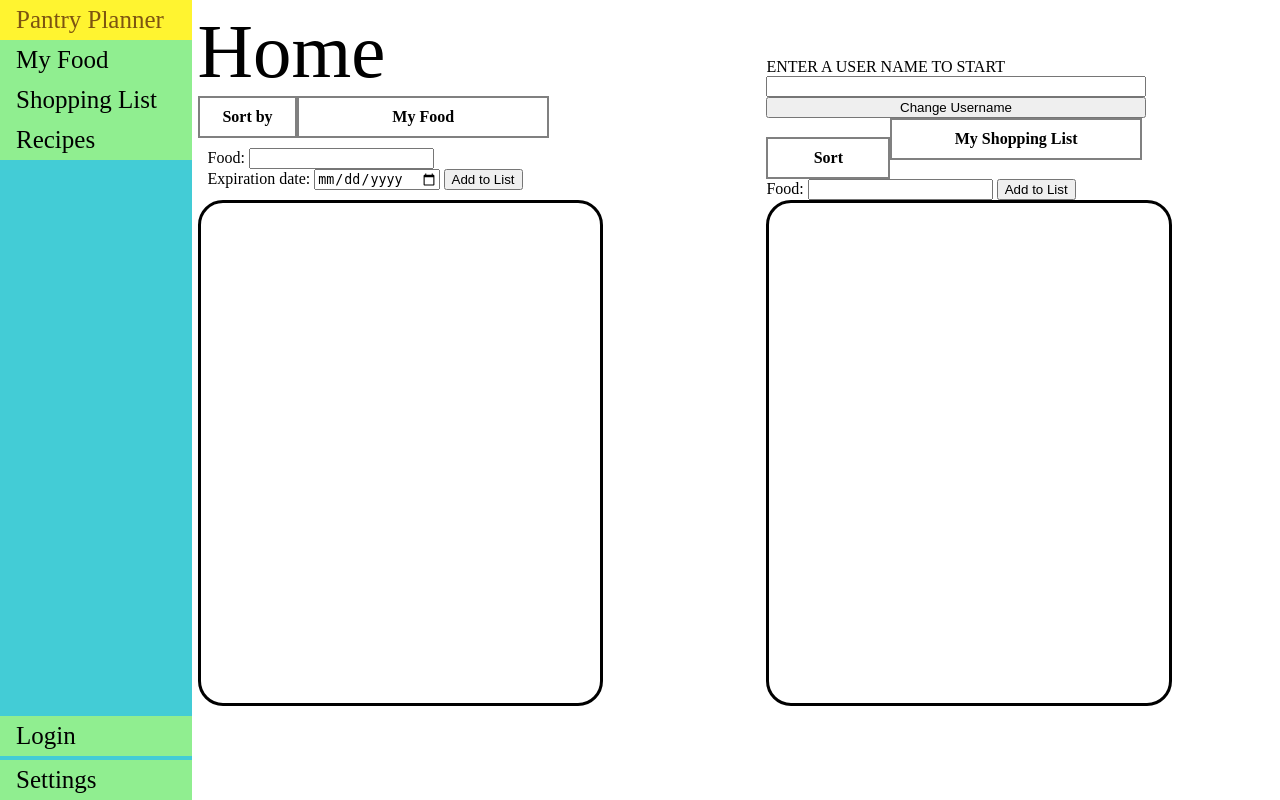
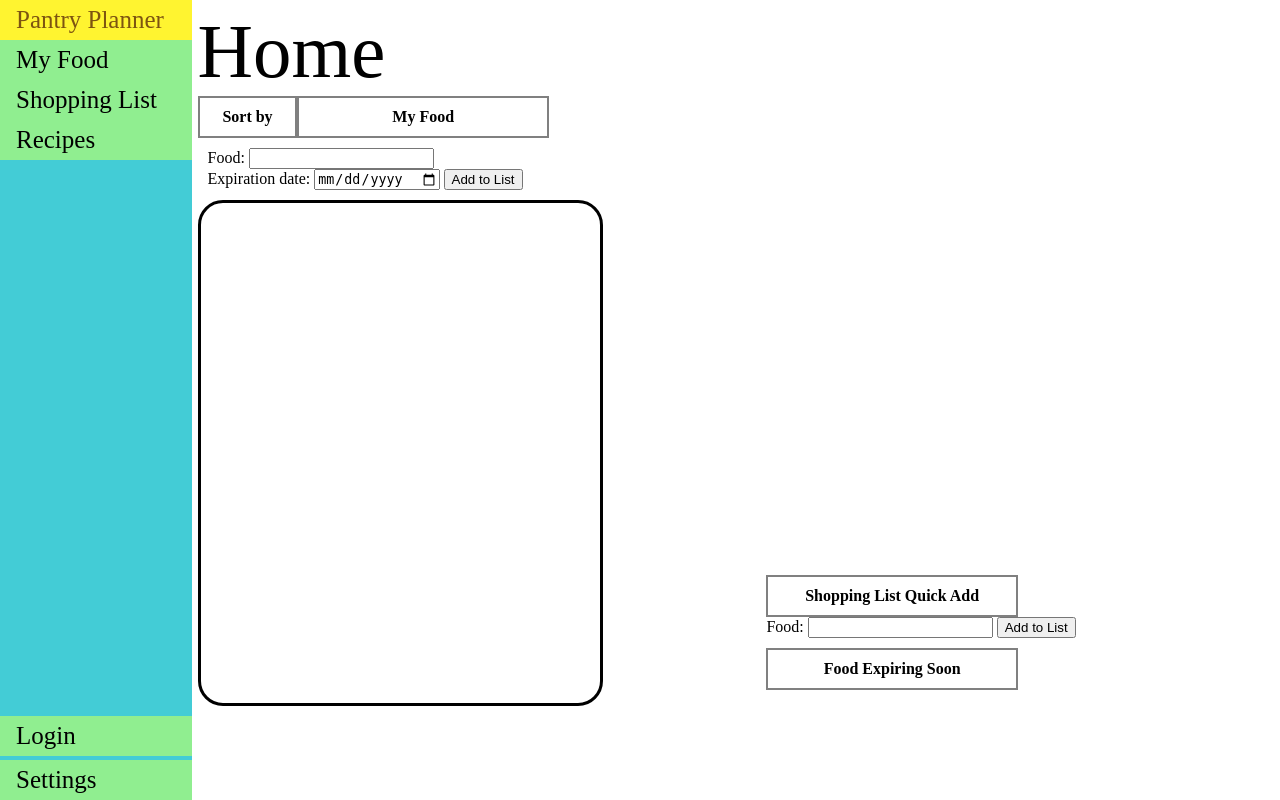
Before and after one commit to ch1h0kd/pantry_planner, a Flask app: page / in a window 1280 px wide. Run offline with Flask 2, Linux system fonts and the light colour scheme; parts of the project's set-up code (start-up, migrations or seed data) failed here and were passed over; some libraries are stand-ins or nearby versions.

Commit message:
changed shop list for food expiring soon

```diff
--- a/static/css/styles.css
+++ b/static/css/styles.css
@@ -323,9 +323,8 @@
   background-color: rgb(131, 186, 236); /* background highlight color*/
 }
 
-::-webkit-scrollbar {
-  width: 10px;
-  border-radius: 2px;
+.buttonBox {
+  margin-bottom: 10px;
 }
 
 
--- a/static/js/index.js
+++ b/static/js/index.js
@@ -18,12 +18,11 @@
 var username = '{{ nickname }}';
 var foodRef = ref(db, username + "/food");
 var shoppingRef = ref(db, username + "/shopping");
-get(shoppingRef).then((snapshot) => {
-  shopHandler(snapshot)
-});
 get(foodRef).then((snapshot) => {
   foodHandler(snapshot)
 });
+expHandler();
+
 
 export function changeUser(){
   const userInput = document.getElementById("user-input");
@@ -39,9 +38,6 @@
     shoppingRef = ref(db, username + "/shopping");
     userInput.value = "";
   }
-  get(shoppingRef).then((snapshot) => {
-    shopHandler(snapshot)
-  });
   get(foodRef).then((snapshot) => {
     foodHandler(snapshot)
   });
@@ -137,6 +133,7 @@
     get(foodRef).then((snapshot) => {
       foodHandler(snapshot)
     });
+    expHandler();
 }
 
 export function addItemShop() {
@@ -148,25 +145,15 @@
       item: item
     });
   }
-  get(shoppingRef).then((snapshot) => {
-    shopHandler(snapshot)
-  });
 }
-
-  /*
-  get(foodRef).then((snapshot) => {
-    in case I need it again the code to get food ref once
-*/
 
 export function buttonRemove(category, id){
   var toRemove = ref(db, username + category + id);
   remove(toRemove);
-  get(shoppingRef).then((snapshot) => {
-    shopHandler(snapshot)
-  });
   get(foodRef).then((snapshot) => {
     foodHandler(snapshot)
   });
+  expHandler();
 }
 
 function foodHandler(snapshot){
@@ -198,29 +185,29 @@
 }
 
 
-function shopHandler(snapshot){
-  const list = document.getElementById("shopList");
-  list.innerHTML = "";
-  const trip = Object.values(snapshot.val());
-  const keys = Object.keys(snapshot.val());
+function expHandler(){
+  var sortedRef = query(ref(db, username + '/food'), orderByChild("exp"))
+  const list = document.getElementById("expSoon");
   var i = 0;
-  trip.forEach(element => {
-      const listItem = document.createElement("li");
-      listItem.classList.add("list-item");
-      const itemHeading = document.createElement("h2");
-      var button = document.createElement("button");
-      button.innerHTML = "remove item";
-      button.value = (keys[i]);
-      listItem.appendChild(button);
-      button.style["float"] = "right";
-      button.addEventListener("click", function(){
-        buttonRemove("/shopping/", button.value);
+  get(sortedRef).then((snapshot) => {
+    list.innerHTML = "";
+    snapshot.forEach(element =>{
+      if(i < 4){
+        const listItem = document.createElement("li");
+        listItem.classList.add("list-item");
+        const itemHeading = document.createElement("h2");
+        itemHeading.appendChild(document.createTextNode(element.val().item));
+        const expPara = document.createElement("p");
+        expPara.appendChild(document.createTextNode(element.val().exp));
+        listItem.appendChild(itemHeading);
+        listItem.appendChild(expPara);
+        list.appendChild(listItem);
+      i++;
+      }
       });
-      itemHeading.appendChild(document.createTextNode(element.item));
-      listItem.appendChild(itemHeading);
-      list.appendChild(listItem);
-      i++;
     });
+
+
 }
 
 /* When the user clicks on the button,
--- a/templates/homepage.html
+++ b/templates/homepage.html
@@ -63,22 +63,19 @@
 
     </div>
     <div class ="homeCol">
-      <div id = "user-promt">ENTER A USER NAME TO START</div>
-      <input type="text" id="user-input" name="user-input">
-      <button type="button" id="user-button" onclick="changeUser()">Change Username</button>
-      <div>
+        <div class ="textBox">Shopping List Quick Add</div>
+        <div class = "buttonBox">
+          <label for="item-input">Food:</label>
+          <input type="text" id="shop-input" name="item-input">
+          <button type="button" onclick="addItemShop()">Add to List</button>
+        </div>
+        <div class ="textBox">Food Expiring Soon</div>
+        <div>
+          <ul id="expSoon"></ul>
+        </div>
+      </div>
 
-        <div class ="sortBy">Sort</div>
-        <div class ="textBox">My Shopping List</div>
-      </div>
-      <div>
-        <label for="item-input">Food:</label>
-        <input type="text" id="shop-input" name="item-input">
-        <button type="button" onclick="addItemShop()">Add to List</button>
-      </div>
-      <div class = "scrollB">
-        <ul id="shopList"></ul>
-      </div>
+
       </div>
   </div>
   <!-- import all the firebase stuff, put in body before using any firebase stuff-->
```
